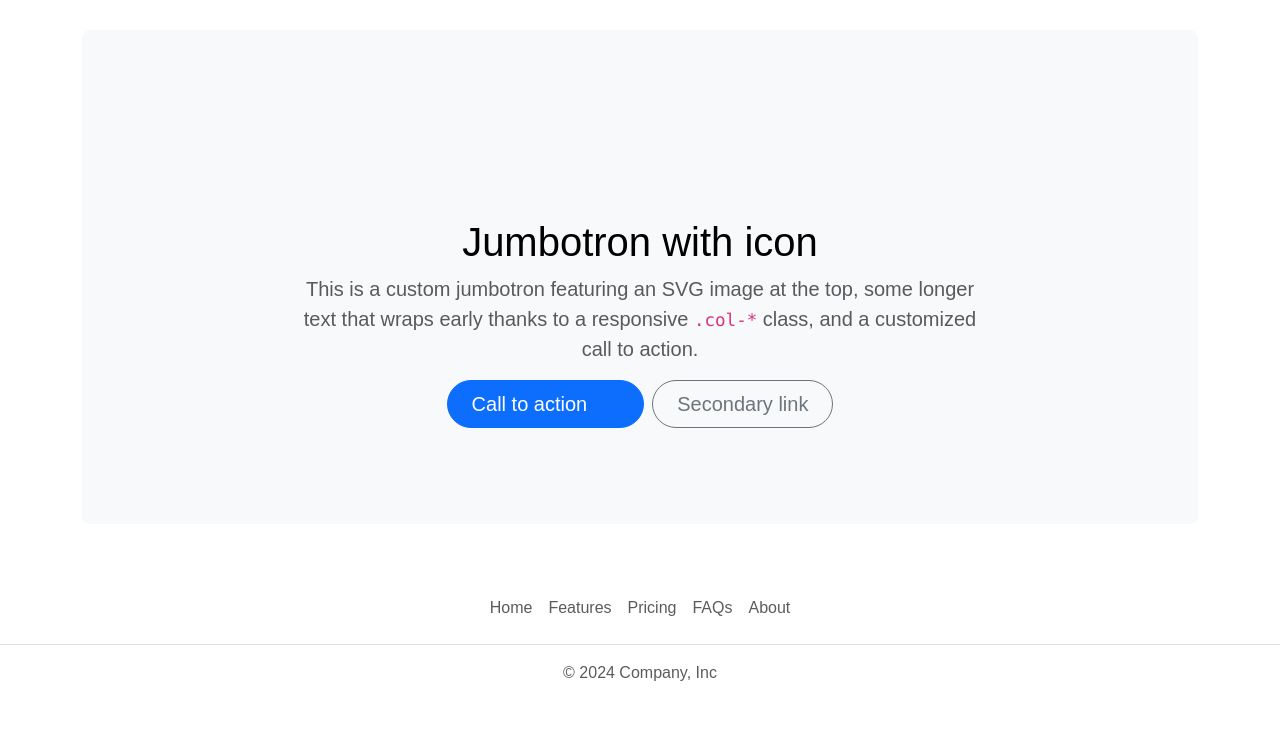
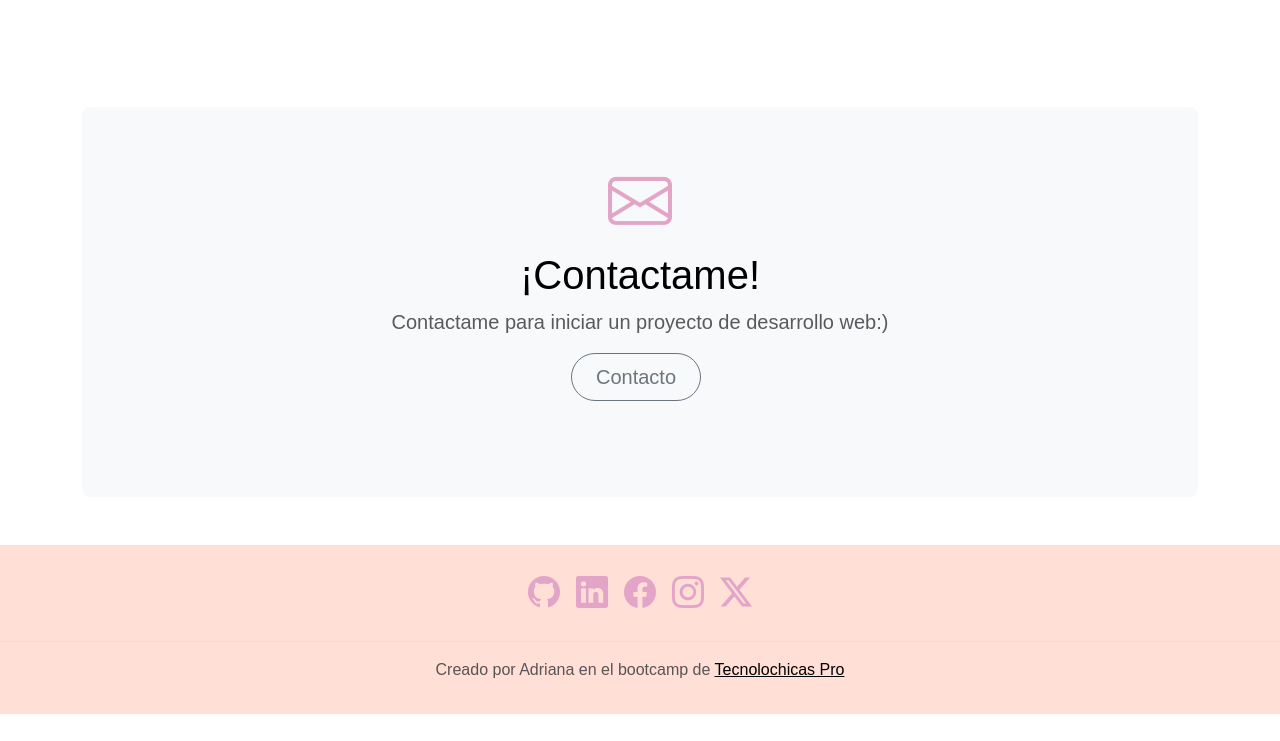
Before and after one commit to adriana-moguel/adriana-moguel.github.io, a plain HTML site: page index.html in a window 1280 px wide. Shown: the part 2434-3175 px from the top of the page. Drawn offline with nearby package versions, Linux system fonts and the light colour scheme.

Commit message:
Add files via upload

```diff
--- a/index.html
+++ b/index.html
@@ -3,10 +3,10 @@
 <head>
     <meta charset="UTF-8">
     <meta name="viewport" content="width=device-width, initial-scale=1.0">
-    <link rel="shortcut icon" href="assets/estrella.jpeg" type="imagen/x-icon">
     <link href="https://cdn.jsdelivr.net/npm/bootstrap@5.3.3/dist/css/bootstrap.min.css" rel="stylesheet" integrity="sha384-QWTKZyjpPEjISv5WaRU9OFeRpok6YctnYmDr5pNlyT2bRjXh0JMhjY6hW+ALEwIH" crossorigin="anonymous">
     <!--iconos bootrap-->
     <link rel="stylesheet" href="https://cdn.jsdelivr.net/npm/bootstrap-icons@1.11.3/font/bootstrap-icons.min.css">
+    <link rel="shortcut icon" href="assets/star-fill.svg" type="image/x-icon">
     <link  rel="stylesheet" href="sytle.css">
     <title>Adriana</title>
 </head>
@@ -56,7 +56,7 @@
           <div class="col d-flex align-items-start">
             <div class="icon-square  d-inline-flex align-items-center justify-content-center fs-4 flex-shrink-0 me-3">
               <svg class="bi" width="1em" height="1em"><use xlink:href="#cpu-fill"></use></svg>
-              <i class="bi bi-cup-hot-fill"></i>
+              <i class="bi bi-code-slash"></i>
             </div>
             <div>
               <h3 class="fs-2 text-body-emphasis">Conocimientos de programacion</h3>
@@ -111,7 +111,7 @@
 
           </div>
         </section>
-        <section id="testimonios" class="mt-5">
+        <section id="testimonios" class="mt-5 container">
           <h2 class="pb-2 mb-5 border-bottom">Testimonios</h2>
           <div id="carouselExampleAutoplaying" class="carousel slide" data-bs-ride="carousel">
             <div class="carousel-inner">
@@ -119,7 +119,7 @@
               <div class="carousel-item active">
                 <div class="d-flex justify-content-center">
                   <div class="card border-0" style="width: 12rem;">
-                    <img src="assets/mifoto.jpeg" class="rounded-circle" alt="...">
+                    <img src="assets/maluma.jpg" class="rounded-circle" alt="...">
                     <div class="card-body">
                       <h5 class="card-title text-center">card title</h5>
                       <div class="card-header text-center">
@@ -133,7 +133,7 @@
               <div class="carousel-item">
                 <div class="d-flex justify-content-center">
                   <div class="card border-0" style="width: 12rem;">
-                    <img src="#" class="rounded-circle" alt="...">
+                    <img src="assets/niño.jpg" class="rounded-circle" alt="...">
                     <div class="card-body">
                       <h5 class="card-title text-center">card title</h5>
                       <div class="card-header text-center">
@@ -147,7 +147,7 @@
               <div class="carousel-item">
                 <div class="d-flex justify-content-center">
                   <div class="card border-0" style="width: 12rem;">
-                    <img src="#" class="rounded-circle" alt="...">
+                    <img src="assets/señor.jpg" class="rounded-circle" alt="...">
                     <div class="card-body">
                       <h5 class="card-title text-center">card title</h5>
                       <div class="card-header text-center">
@@ -172,19 +172,18 @@
         <section id="contacto">
           <div class="container my-5">
             <div class="p-5 text-center bg-body-tertiary rounded-3">
-              <svg class="bi mt-4 mb-3" style="color: var(--bs-indigo);" width="100" height="100"><use xlink:href="#bootstrap"></use></svg>
-              <h1 class="text-body-emphasis">Jumbotron with icon</h1>
+              <i class="bi bi-envelope" style="font-size: 4rem;"></i>
+              <h1 class="text-body-emphasis">¡Contactame!</h1>
               <p class="col-lg-8 mx-auto fs-5 text-muted">
-                This is a custom jumbotron featuring an SVG image at the top, some longer text that wraps early thanks to a responsive <code>.col-*</code> class, and a customized call to action.
+                Contactame para iniciar un proyecto de desarrollo web:)
               </p>
               <div class="d-inline-flex gap-2 mb-5">
-                <button class="d-inline-flex align-items-center btn btn-primary btn-lg px-4 rounded-pill" type="button">
-                  Call to action
-                  <svg class="bi ms-2" width="24" height="24"><use xlink:href="#arrow-right-short"></use></svg>
+                <a href="mailto:adrianamogueljj@gmail.com">
+                <button class="btn btn-outline-secondary btn-lg px-4 rounded-pill" type="button">
+                  Contacto
                 </button>
-                <button class="btn btn-outline-secondary btn-lg px-4 rounded-pill" type="button">
-                  Secondary link
-                </button>
+                <a/>
+
               </div>
             </div>
           </div>
@@ -192,13 +191,13 @@
    </main>
    <footer class="py-3 my-4">
     <ul class="nav justify-content-center border-bottom pb-3 mb-3">
-      <li class="nav-item"><a href="#" class="nav-link px-2 text-body-secondary">Home</a></li>
-      <li class="nav-item"><a href="#" class="nav-link px-2 text-body-secondary">Features</a></li>
-      <li class="nav-item"><a href="#" class="nav-link px-2 text-body-secondary">Pricing</a></li>
-      <li class="nav-item"><a href="#" class="nav-link px-2 text-body-secondary">FAQs</a></li>
-      <li class="nav-item"><a href="#" class="nav-link px-2 text-body-secondary">About</a></li>
+      <li class="nav-item"><a href="https://github.com/adriana-moguel"  target="_blank" class="nav-link px-2 text-body-secondary"><i class="bi bi-github"></i></a></li>
+      <li class="nav-item"><a href="https://mx.linkedin.com/" target="_blank" class="nav-link px-2 text-body-secondary"><i class="bi bi-linkedin"></i></a></li>
+      <li class="nav-item"><a href="https://www.facebook.com/Adiana.moguel?locale=es_LA" target="_blank" class="nav-link px-2 text-body-secondary"><i class="bi bi-facebook"></i></a></li>
+      <li class="nav-item"><a href="https://www.instagram.com/adrianamoguel_/" target="_blank" class="nav-link px-2 text-body-secondary"><i class="bi bi-instagram"></i></a></li>
+      <li class="nav-item"><a href="https://x.com/adrianamoguel_" target="_blank" class="nav-link px-2 text-body-secondary"><i class="bi bi-twitter-x"></i></a></li>
     </ul>
-    <p class="text-center text-body-secondary">© 2024 Company, Inc</p>
+    <p class="text-center text-body-secondary">Creado por Adriana en el bootcamp de <a href="https://tecnolochicas.mx/" target="_blank"> Tecnolochicas Pro</a></p>
   </footer>
 
     <!--Script Bootstart-->
--- a/sytle.css
+++ b/sytle.css
@@ -1,35 +1,45 @@
-*{
+* {
     font-family: "Poppins", sans-serif;
 }
-header{
+
+header {
     background-color: #B692C2;
 }
-header span{
-    color:white;
-}
-.nav-item a{
+
+header span {
     color: white;
 }
-.nav-item a:visited{
+
+.nav-item a {
     color: white;
 }
-.nav-item a:hover{
+
+.nav-item a:visited {
+    color: white;
+}
+
+.nav-item a:hover {
     color: black;
 }
 
 #nav-button {
     background-color: #694F8E;
 }
-.bi{
-    color:#E3A5C7;
+
+.bi {
+    color: #E3A5C7;
     font-size: 32px;
 }
+
 .img-proyec1 {
     background-image: url('assets/ss_clonP.jpeg');
-     background-size: cover; /* Ajusta el tamaño de la imagen para cubrir el contenedor */
+    background-size: cover;
+    /* Ajusta el tamaño de la imagen para cubrir el contenedor */
     background-repeat: no-repeat;
-    position: relative; /* Necesario para colocar el pseudo-elemento */
+    position: relative;
+    /* Necesario para colocar el pseudo-elemento */
 }
+
 .img-proyec1::after {
     content: "";
     position: absolute;
@@ -39,11 +49,19 @@ header span{
     background: rgba(0, 0, 0, 0.185);
     pointer-events: none;
 }
+
 .img-proyec1 .d-flex.flex-column {
     position: relative;
     z-index: 2;
 }
+
 .img-proyec1 .d-flex.flex-column {
     position: relative;
     z-index: 2;
 }
+footer{
+    background-color: #FFDFD6;
+}
+footer p a{
+    color: black;
+}
```
Also changed, not shown: assets/maluma.jpg (added), assets/niño.jpg (added), assets/señor.jpg (added), assets/star-fill.svg (added). Lines whose indentation alone changed are shown as unchanged.
